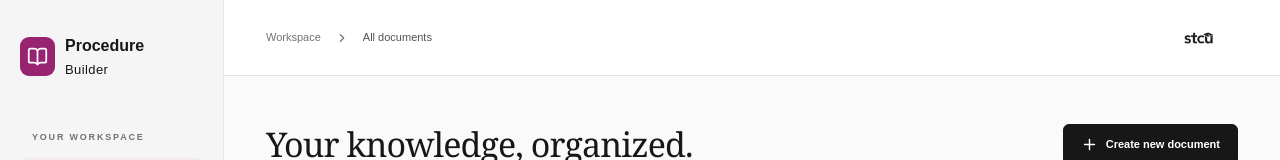
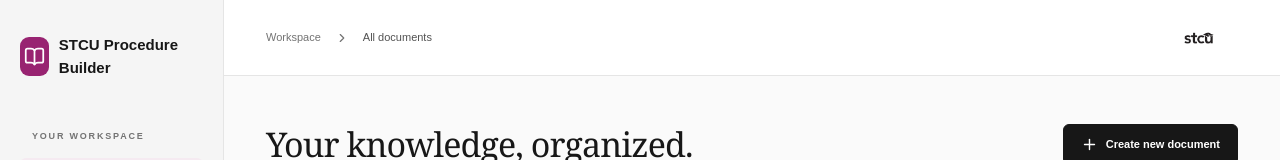
Before and after one commit to ADDY-YY/Procedure-Builder, a Next.js app: page / in a window 1280 px wide. Shown: the top 160 px of the page. Built offline with nearby package versions, Linux system fonts and the light colour scheme.

Commit message:
Rename app to STCU Procedure Builder

```diff
--- a/app/editor.css
+++ b/app/editor.css
@@ -177,3 +177,6 @@
 .workflow-strip { display: none; }
 .dashboard .create-section { margin-top: 28px; }
 .dashboard .type-card { min-height: 128px; }
+.brand > span:last-child { font-size: 0; }
+.brand > span:last-child .brand-light { display: none; }
+.brand > span:last-child::after { content: 'STCU Procedure Builder'; font-size: 15px; font-weight: 700; }
--- a/app/layout.tsx
+++ b/app/layout.tsx
@@ -2,7 +2,7 @@ import type { Metadata } from "next";
 import "./globals.css";
 
 export const metadata: Metadata = {
-  title: "Procedure Builder",
+  title: "STCU Procedure Builder",
   description: "Create clear, consistent knowledge documents with structured content and clean HTML exports.",
   other: {
     "codex-preview": "development",
```
